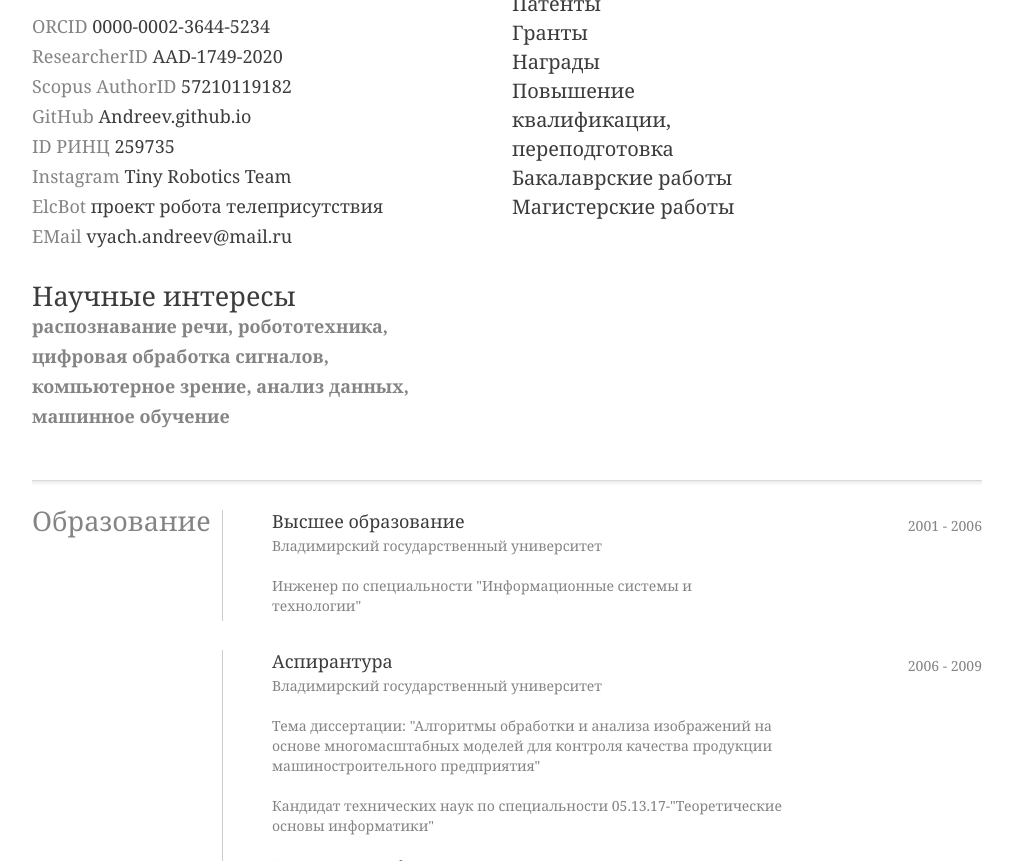
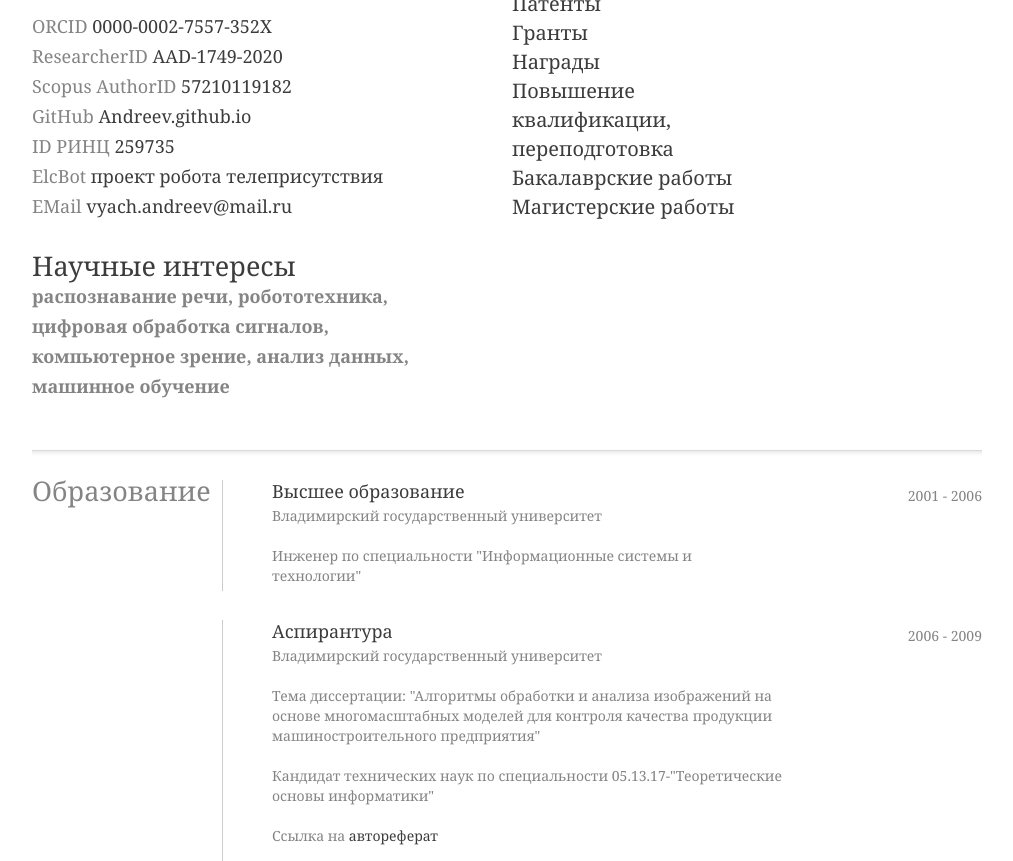
Before and after one commit to NuclearReactorsAndEnergyPlants/Andreev.github.io, a plain HTML site: page index.html in a window 1280 px wide. Shown: the part 239-1100 px from the top of the page, without its empty margins (133-1146 px from the left). Drawn offline with nearby package versions, Linux system fonts and the light colour scheme.

Commit message:
Update index.html

```diff
--- a/index.html
+++ b/index.html
@@ -31,12 +31,11 @@
 		 <!-- <a href="data/commercial.pdf">Описание</a> моих разработок -->
 	     <!--<a href="http://www.youtube.com/watch?v=1FPRQwJfkUw&feature=youtu.be">Видеодемонстрация</a> работы системы распознавания речи<br>-->
 		 <!--<a href="https://www.youtube.com/watch?v=EDejuwyVlpc">Видеодемонстрация</a> работы методов распознавания речи в геолокации<br><br>-->
-	     ORCID <a href="http://orcid.org/0000-0002-3644-5234">0000-0002-3644-5234</a><br>
+	     ORCID <a href="http://orcid.org/0000-0002-7557-352X">0000-0002-7557-352X</a><br>
 	     ResearcherID <a href="http://www.researcherid.com/rid/AAD-1749-2020">AAD-1749-2020</a><br>
 		 Scopus AuthorID <a href="https://www.scopus.com/authid/detail.uri?authorId=57210119182">57210119182</a><br>
 	     GitHub <a href="https://github.com/NuclearReactorsAndEnergyPlants/Andreev.github.io/"> Andreev.github.io</a><br>
 	    ID РИНЦ <a href="https://www.elibrary.ru/author_items.asp?authorid=259735&pubrole=100&show_refs=1&show_option=0">259735</a><br>
-	    Instagram <a href="https://www.instagram.com/tinyroboticsteam/">Tiny Robotics Team</a><br>
 	    ElcBot <a href="https://tinyroboticsteam.github.io/ElcBot/"> проект робота телеприсутствия </a><br>
 	     EMail <a href="mailto:vyach.andreev@mail.ru"> vyach.andreev@mail.ru</a><br><br>
   <h3>Научные интересы</h3>
```
